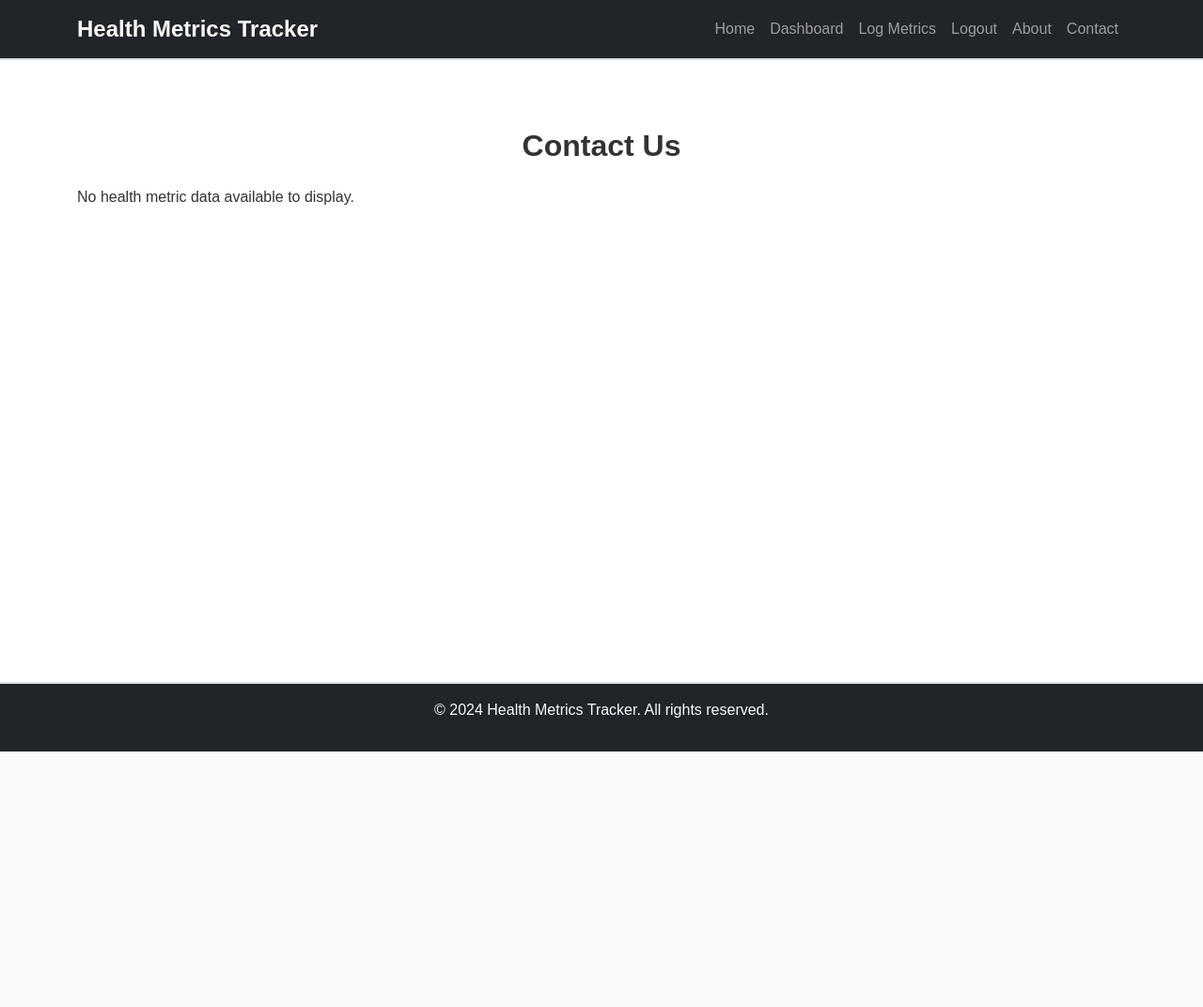
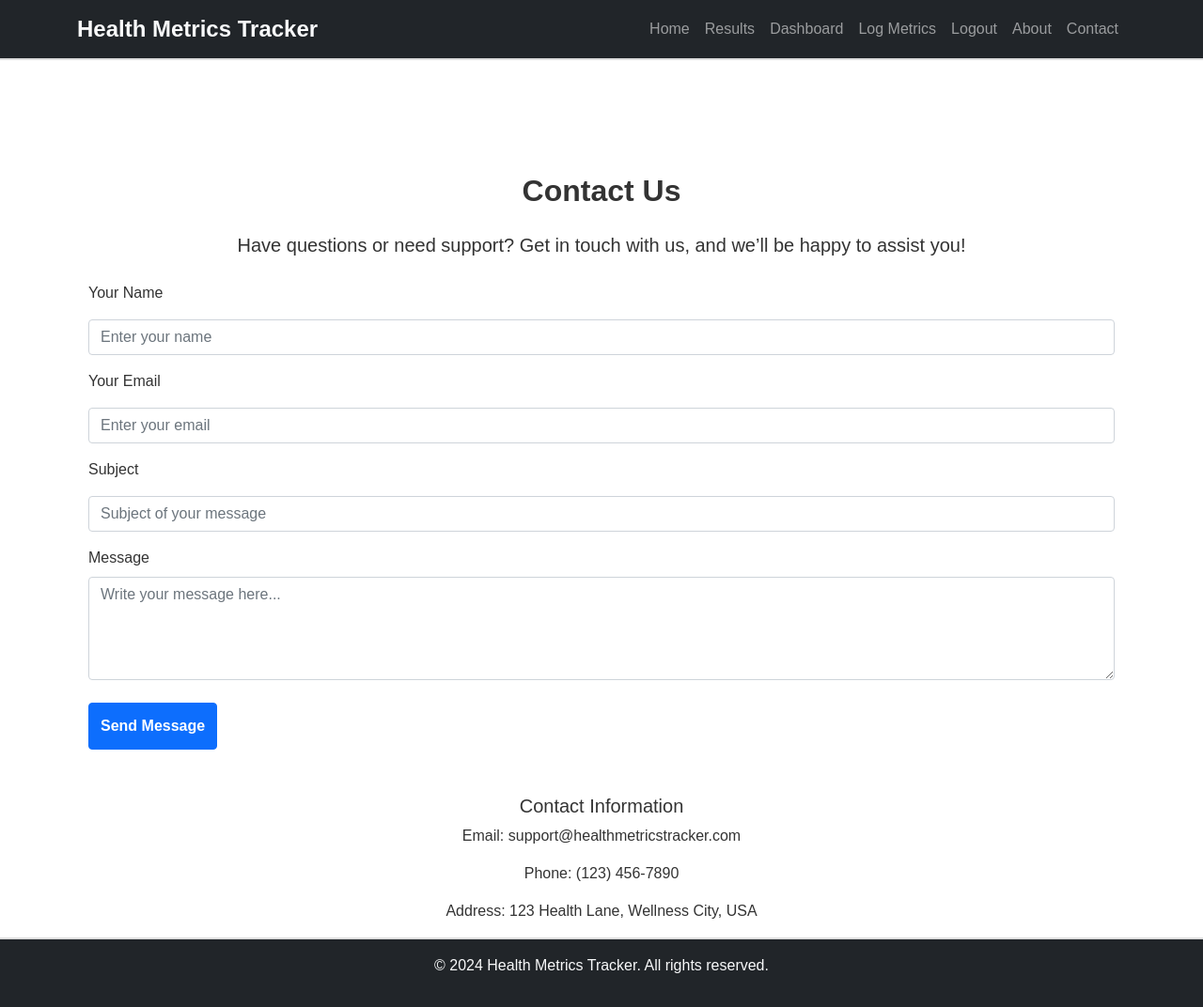
Before and after one commit to techthumb1/Health-Metrics-Tracker, a Flask app: page /contact in a window 1280 px wide. Shown: the whole page at 94% size. Before the commit the page ends 800 px from the top, so only its background shows below. Run offline with Flask 3, Linux system fonts and the light colour scheme; the visitor is signed in with stand-in values (Sample User, id 1); some libraries are stand-ins or nearby versions.

Commit message:
Updated application files and added new assets
Changes:
- Updated templates: about.html, base.html, contact.html, index.html, results.html.
- Added static assets: HMT-dash-bar.png, HMT-dash-line.png, HMT-landing.png.
- Modified README.md to reflect recent updates.
- Updated views.py to fix routing and enhance functionality.
- Cleaned up .DS_Store files.
- Removed old cache file from __pycache__.

```diff
--- a/app/templates/base.html
+++ b/app/templates/base.html
@@ -8,6 +8,8 @@
     <script src="https://cdn.jsdelivr.net/npm/chart.js"></script>
     <link href="https://cdn.jsdelivr.net/npm/bootstrap@5.1.3/dist/css/bootstrap.min.css" rel="stylesheet">
     <link rel="stylesheet" href="{{ url_for('static', filename='styles.css') }}">
+    <link rel="stylesheet" href="https://cdnjs.cloudflare.com/ajax/libs/font-awesome/6.0.0-beta3/css/all.min.css">
+
 </head>
 
 
@@ -27,6 +29,8 @@
                     </li>
                     {% if current_user.is_authenticated %}
                         <li class="nav-item">
+                            <a class="nav-link" href="{{ url_for('main.results') }}">Results</a>
+                        </li>
                             <a class="nav-link" href="{{ url_for('main.dashboard') }}">Dashboard</a>
                         </li>
                         <li class="nav-item">
--- a/app/templates/contact.html
+++ b/app/templates/contact.html
@@ -1,18 +1,39 @@
 {% extends "base.html" %}
 
-{% block title %}Contact - Health Metrics Tracker{% endblock %}
+{% block title %}Contact Us - Health Metrics Tracker{% endblock %}
 
 {% block content %}
-<h2 class="text-center mb-4">Contact Us</h2>
+<div class="container mt-5">
+    <h2 class="text-center mb-4">Contact Us</h2>
+    <p class="text-center lead">Have questions or need support? Get in touch with us, and we’ll be happy to assist you!</p>
 
-<!-- Ensure the variables are defined before iterating -->
-{% if metrics_dates is defined and heart_rates is defined and blood_pressures is defined and weights is defined %}
-    <ul>
-    {% for date, hr, bp, wt in zip(metrics_dates, heart_rates, blood_pressures, weights) %}
-        <li>{{ date }} - Heart Rate: {{ hr }}, Blood Pressure: {{ bp }}, Weight: {{ wt }}</li>
-    {% endfor %}
-    </ul>
-{% else %}
-    <p>No health metric data available to display.</p>
-{% endif %}
+    <!-- Contact Form -->
+    <form action="{{ url_for('main.handle_results') }}" method="POST" class="mt-4">
+        <div class="mb-3">
+            <label for="name" class="form-label">Your Name</label>
+            <input type="text" class="form-control" id="name" name="name" placeholder="Enter your name" required>
+        </div>
+        <div class="mb-3">
+            <label for="email" class="form-label">Your Email</label>
+            <input type="email" class="form-control" id="email" name="email" placeholder="Enter your email" required>
+        </div>
+        <div class="mb-3">
+            <label for="subject" class="form-label">Subject</label>
+            <input type="text" class="form-control" id="subject" name="subject" placeholder="Subject of your message" required>
+        </div>
+        <div class="mb-3">
+            <label for="message" class="form-label">Message</label>
+            <textarea class="form-control" id="message" name="message" rows="4" placeholder="Write your message here..." required></textarea>
+        </div>
+        <button type="submit" class="btn btn-primary">Send Message</button>
+    </form>
+
+    <!-- Contact Information -->
+    <div class="mt-5 text-center">
+        <h5>Contact Information</h5>
+        <p>Email: support@healthmetricstracker.com</p>
+        <p>Phone: (123) 456-7890</p>
+        <p>Address: 123 Health Lane, Wellness City, USA</p>
+    </div>
+</div>
 {% endblock %}
--- a/app/views.py
+++ b/app/views.py
@@ -61,6 +61,28 @@ def about():
 @main.route('/contact')
 def contact():
     return render_template('contact.html')
+
+@main.route('/results')
+def results():
+    # Assuming data is similar to the previous contact route
+    metrics = Metrics.query.filter_by(user_id=current_user.id).order_by(Metrics.date).all()
+
+    metrics_data = [
+        (
+            metric.date.strftime("%Y-%m-%d"),
+            float(metric.heart_rate) if metric.heart_rate is not None else None,
+            metric.blood_pressure,
+            float(metric.weight) if metric.weight is not None else None
+        )
+        for metric in metrics
+    ]
+    return render_template('results.html', metrics_data=metrics_data)
+
+@main.route('/handle_results', methods=["POST"])
+def handle_results():
+    # Placeholder for handling form data on the results page
+    # Process form data here
+    return redirect(url_for('main.results'))
 
 def predict_next_value(data):
     if len(data) < 2:
```
Also changed, not shown: app/templates/about.html (+34 -3 lines), app/templates/index.html (+27 -8 lines), app/templates/results.html (added, +73 -0 lines), README.md, app/static/HMT-dash-bar.png (added), app/static/HMT-dash-line.png (added), app/static/HMT-landing.png (added), 2 other files.
